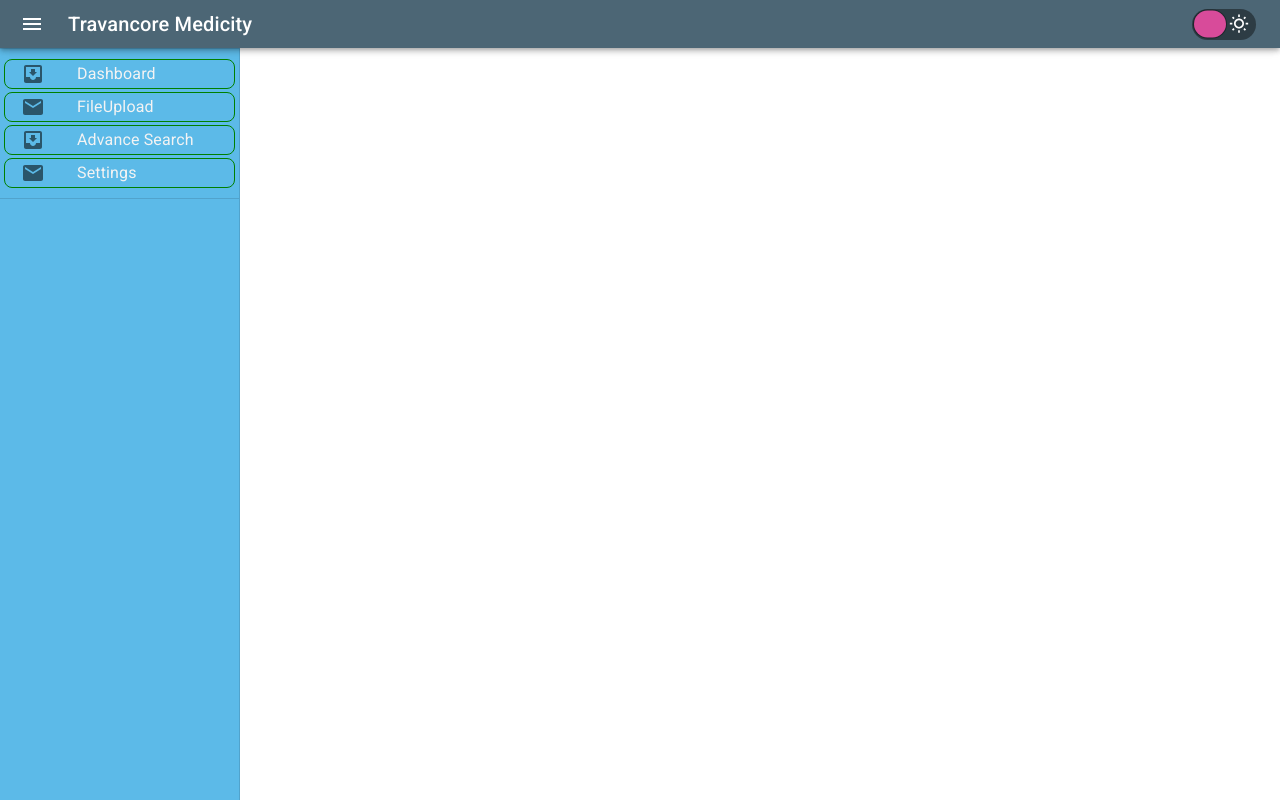
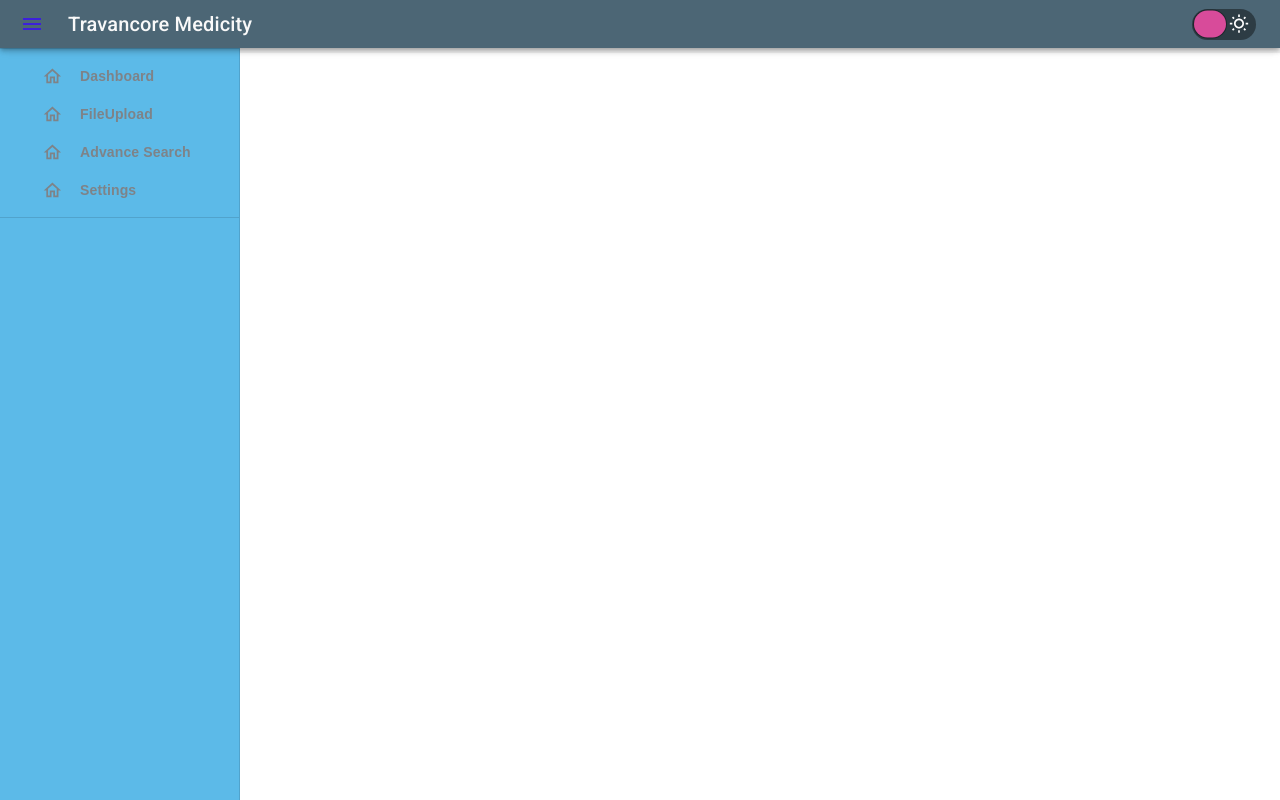
Before and after one commit to itmedicity/medfile_front, a React (Create React App) app: page /Home in a window 1280 px wide. Built offline with nearby package versions, Linux system fonts and the light colour scheme; sample sign-in values are in the browser's storage.

Commit message:
dark theme enables

```diff
--- a/src/Modules/Dashboard/Dashboard.jsx
+++ b/src/Modules/Dashboard/Dashboard.jsx
@@ -1,31 +1,48 @@
 // @ts-nocheck
-import {
-  Box,
-  Button,
-  Input,
-  Skeleton,
-} from "@mui/joy";
+import { Box, Button, Input, Skeleton } from "@mui/joy";
 import Grid from "@mui/material/Grid2";
 import React, { memo, useCallback, useEffect, useState } from "react";
-import { baseColor, sanitizeInput, warningNofity } from "../../Constant/Constant";
+import {
+  baseColor,
+  sanitizeInput,
+  warningNofity,
+} from "../../Constant/Constant";
 import SearchOutlinedIcon from "@mui/icons-material/SearchOutlined";
 import ContentPasteSearchOutlinedIcon from "@mui/icons-material/ContentPasteSearchOutlined";
 import { TableVirtuoso } from "react-virtuoso";
 import { useQuery } from "@tanstack/react-query";
-import { getDocAll, getDocMasterLikeName, getDocMasterLikeNameNonSecureOnly, getDocTypeCount, getnonSecureDoconly } from "../../api/commonAPI";
+import {
+  getDocAll,
+  getDocMasterLikeName,
+  getDocMasterLikeNameNonSecureOnly,
+  getDocTypeCount,
+  getnonSecureDoconly,
+} from "../../api/commonAPI";
 import DashBoadTile from "./Components/DashBoadTile";
 import TableHeaderVirtue from "./Components/TableHeaderVirtue";
 import TableContentVirtue from "./Components/TableContentVirtue";
 import { ToastContainer } from "react-toastify";
-import RefreshIcon from '@mui/icons-material/Refresh';
+import RefreshIcon from "@mui/icons-material/Refresh";
 
-const localData = localStorage.getItem('app_auth')
-const credValue = atob(JSON.parse(localData)?.authType)
+const localData = localStorage.getItem("app_auth");
+const credValue = atob(JSON.parse(localData)?.authType);
 
 const Dashboard = () => {
-  const color = ['#fc930a', '#de2567', '#4ba64f', '#0ab3c7', '#4ba64f', '#de2567', '#fc930a', '#de2567', '#0ab3c7', '#0ab3c7', '#4ba64f',]
-  const [tableData, setTableData] = useState([])
-  const [searchParm, setSearchParm] = useState('')
+  const color = [
+    "#fc930a",
+    "#de2567",
+    "#4ba64f",
+    "#0ab3c7",
+    "#4ba64f",
+    "#de2567",
+    "#fc930a",
+    "#de2567",
+    "#0ab3c7",
+    "#0ab3c7",
+    "#4ba64f",
+  ];
+  const [tableData, setTableData] = useState([]);
+  const [searchParm, setSearchParm] = useState("");
 
   //GET THE DASH BOARD COUNT
   const {
@@ -35,60 +52,84 @@ const Dashboard = () => {
   } = useQuery({
     queryKey: ["getDocTypeCount"],
     queryFn: getDocTypeCount,
-    staleTime: Infinity
+    staleTime: Infinity,
   });
 
   // GET DOC ALL
 
-  const { isLoading: allDocLoading, data: allDocData, error: allDocError } = useQuery({
+  const {
+    isLoading: allDocLoading,
+    data: allDocData,
+    error: allDocError,
+  } = useQuery({
     queryKey: ["getAllDoc"],
     queryFn: credValue === 1 ? getDocAll : getnonSecureDoconly,
-    staleTime: Infinity
-  })
+    staleTime: Infinity,
+  });
 
-  const { isLoading: docNameLoading, data: docNameData, refetch, error: docNameError } = useQuery({
-    queryKey: ["getDocNameSearch",],
-    queryFn: () => credValue === 1 ? getDocMasterLikeNameNonSecureOnly(searchParm) : getDocMasterLikeName(searchParm),
+  const {
+    isLoading: docNameLoading,
+    data: docNameData,
+    refetch,
+    error: docNameError,
+  } = useQuery({
+    queryKey: ["getDocNameSearch"],
+    queryFn: () =>
+      credValue === 1
+        ? getDocMasterLikeNameNonSecureOnly(searchParm)
+        : getDocMasterLikeName(searchParm),
     enabled: !!searchParm,
-    staleTime: Infinity
-  })
+    staleTime: Infinity,
+  });
 
   const handleSearchFun = useCallback(() => {
     let searchContent = sanitizeInput(searchParm?.trim());
-    let stringLength = searchContent?.length
+    let stringLength = searchContent?.length;
     if (stringLength < 5) {
-      warningNofity('Search parameter must be greater than 5 letter')
-      return
+      warningNofity("Search parameter must be greater than 5 letter");
+      return;
     }
-    if (searchContent !== undefined || searchContent !== null || searchContent !== '' || stringLength > 5) {
-      refetch()
+    if (
+      searchContent !== undefined ||
+      searchContent !== null ||
+      searchContent !== "" ||
+      stringLength > 5
+    ) {
+      refetch();
     }
-  }, [searchParm, refetch])
-
+  }, [searchParm, refetch]);
 
   useEffect(() => {
     if (allDocData) {
-      setTableData(allDocData)
+      setTableData(allDocData);
     }
-  }, [allDocData])
+  }, [allDocData]);
 
-  useEffect(() => { if (docNameData) { setTableData(docNameData) } }, [docNameData])
+  useEffect(() => {
+    if (docNameData) {
+      setTableData(docNameData);
+    }
+  }, [docNameData]);
 
   const handleClearTable = () => {
-    setTableData(allDocData)
-    setSearchParm("")
-  }
+    setTableData(allDocData);
+    setSearchParm("");
+  };
 
   // console.log(allDocData)
 
   return (
-    <Box className="flex flex-col border-2 rounded-xl p-2 pb-2 overflow-scroll w-full">
+    <Box className="flex flex-col  rounded-xl p-2 pb-2 overflow-scroll w-full bg-bgcommon">
       <ToastContainer />
       <Grid container spacing={1} sx={{ flexGrow: 1 }}>
         {/* Dash board container start */}
         {docTypeLoding === true || docTypeError ? (
-          <Grid size={{ xs: 12, sm: 12, md: 12, lg: 12, xl: 12 }}  >
-            <Skeleton variant="rectangular" sx={{ height: '100%' }} animation="wave" />
+          <Grid size={{ xs: 12, sm: 12, md: 12, lg: 12, xl: 12 }}>
+            <Skeleton
+              variant="rectangular"
+              sx={{ height: "100%" }}
+              animation="wave"
+            />
           </Grid>
         ) : (
           docTypeData?.map((val, idx) => (
@@ -134,18 +175,18 @@ const Dashboard = () => {
         />
         <Box
           sx={{
-            display: 'flex',
-            justifyContent: 'center',
-            alignItems: 'center',
+            display: "flex",
+            justifyContent: "center",
+            alignItems: "center",
             ml: 2,
-            "--Button-radius": "40px"
+            "--Button-radius": "40px",
           }}
         >
           <Button
             startDecorator={<RefreshIcon />}
             onClick={handleClearTable}
             sx={{
-              height: '45px'
+              height: "45px",
             }}
           >
             Clear
@@ -167,8 +208,8 @@ const Dashboard = () => {
           style={{ height: "100%", width: "100%", border: "1px solid #ccc" }}
           className="flex flex-1 rounded-md"
           data={tableData}
-          fixedHeaderContent={() => (<TableHeaderVirtue />)}
-          itemContent={(index, data) => (<TableContentVirtue data={data} />)}
+          fixedHeaderContent={() => <TableHeaderVirtue />}
+          itemContent={(index, data) => <TableContentVirtue data={data} />}
         />
       </Box>
     </Box>
--- a/src/Pages/Home.jsx
+++ b/src/Pages/Home.jsx
@@ -22,8 +22,10 @@ import { useState } from "react";
 import ScreenCheck from "../Components/ScreenCheck";
 import { Container } from "@mui/material";
 import { Switch, switchClasses } from "@mui/joy";
-import BedtimeOutlinedIcon from '@mui/icons-material/BedtimeOutlined';
-import WbSunnyOutlinedIcon from '@mui/icons-material/WbSunnyOutlined';
+import BedtimeOutlinedIcon from "@mui/icons-material/BedtimeOutlined";
+import WbSunnyOutlinedIcon from "@mui/icons-material/WbSunnyOutlined";
+import HomeOutlinedIcon from "@mui/icons-material/HomeOutlined";
+import "./Style.css";
 
 function Home(props) {
   const navigation = useNavigate();
@@ -39,18 +41,16 @@ function Home(props) {
     setMobileOpen(false);
   };
 
-
   const handleChangeDarkMode = () => {
-    setDark(!dark)
+    setDark(!dark);
     if (dark === true) {
-      document.body.classList.remove('dark')
-      document.body.classList.add('light')
+      document.body.classList.remove("dark");
+      document.body.classList.add("light");
     } else {
-      document.body.classList.remove('light')
-      document.body.classList.add('dark')
+      document.body.classList.remove("light");
+      document.body.classList.add("dark");
     }
-  }
-
+  };
 
   const handleDrawerTransitionEnd = () => {
     setIsClosing(false);
@@ -74,19 +74,62 @@ function Home(props) {
           { menu: "Advance Search", text: "/Home/AdvancedSearch" },
           { menu: "Settings", text: "/Home/Settings" },
         ].map((val, index) => (
-          <ListItem
-            key={index}
-            disablePadding
-          >
+          <ListItem key={index} disablePadding sx={{ display: "flex" }}>
             <ListItemButton
               onClick={() => navigation(val.text)}
-              sx={{ border: 1, borderColor: "green", mx: 0.5, borderRadius: 2, my: 0.2, height: 30 }}
+              sx={{
+                display: "flex",
+                mx: 1,
+                borderRadius: 2.5,
+                my: 0.5,
+                height: 30,
+                alignItems: "center",
+                transition: "transform 0.3s ease, color 0.3s ease", // Smooth transition
+                transform: "translateX(0)",
+                ":hover": {
+                  bgcolor: "rgba(var(--active-bg))",
+                  "& .hoverClass": {
+                    transform: "translateX(2px)",
+                    color: "rgba(var(--font-primary-white))", // Change color for both icon and typography
+                  },
+                },
+              }}
             >
-              <ListItemIcon>
-                {index % 2 === 0 ? <InboxIcon /> : <MailIcon />}
+              <ListItemIcon
+                className="hoverClass"
+                sx={{
+                  display: "flex",
+                  justifyContent: "center",
+                  color: "rgba(var(--font-secondary-white))",
+                  transition: "transform 0.3s ease, color 0.3s ease", // Smooth transition
+                  transform: "translateX(0)",
+                  // ":hover": {
+                  //   color: "rgba(var(--font-primary-white))",
+                  // },
+                }}
+              >
+                <HomeOutlinedIcon
+                  className="hoverClass"
+                  sx={{ fontSize: "1.3rem", lineHeight: "1.4rem" }}
+                />
               </ListItemIcon>
-              {/* <ListItemText primary={val.menu} sx={{}} /> */}
-              <Typography noWrap className="text-bgoffwhite" >{val.menu}</Typography>
+              <Typography
+                noWrap
+                className="hoverClass text-fontsecondarywhite "
+                sx={{
+                  display: "flex",
+                  fontFamily: "var(--font-varient)",
+                  fontSize: "14px",
+                  fontWeight: 600,
+                  transition: "transform 0.3s ease, color 0.3s ease", // Smooth transition
+                  transform: "translateX(0)",
+                  // ":hover": {
+                  //   color: "rgba(var(--font-primary-white))",
+                  // },
+                }}
+              >
+                {val.menu}
+              </Typography>
             </ListItemButton>
           </ListItem>
         ))}
@@ -119,11 +162,20 @@ function Home(props) {
                 aria-label="open drawer"
                 edge="start"
                 onClick={handleDrawerToggle}
-                sx={{ mr: 2, display: { sm: "flex" }, color: "rgba(var(--font-light))" }}
+                sx={{
+                  mr: 2,
+                  display: { sm: "flex" },
+                  color: "rgba(60, 32, 219)",
+                }}
               >
                 <MenuIcon />
               </IconButton>
-              <Typography variant="h6" noWrap component="div" className="text-fontLight" >
+              <Typography
+                variant="h6"
+                noWrap
+                component="div"
+                className="text-fontprimarywhite"
+              >
                 Travancore Medicity
               </Typography>
               {/* <ScreenCheck /> */}
@@ -137,33 +189,38 @@ function Home(props) {
                   track: {
                     children: (
                       <>
-                        <BedtimeOutlinedIcon sx={{ ml: '8px' }} fontSize="small" />
-                        <WbSunnyOutlinedIcon sx={{ mr: '7px' }} fontSize="small" />
+                        <BedtimeOutlinedIcon
+                          sx={{ ml: "8px" }}
+                          fontSize="small"
+                        />
+                        <WbSunnyOutlinedIcon
+                          sx={{ mr: "7px" }}
+                          fontSize="small"
+                        />
                       </>
                     ),
                   },
                 }}
                 sx={{
-                  '--Switch-thumbSize': '27px',
-                  '--Switch-trackWidth': '64px',
-                  '--Switch-trackHeight': '31px',
-                  '--Switch-thumbWidth': '32px',
-                  '--Switch-thumbBackground': 'rgb(216,75,154)',
-                  '--Switch-trackBackground': 'rgba(15,18,20,0.5)',
-                  '&:hover': {
-                    '--Switch-trackBackground': 'rgba(15,18,20,0.5)',
+                  "--Switch-thumbSize": "27px",
+                  "--Switch-trackWidth": "64px",
+                  "--Switch-trackHeight": "31px",
+                  "--Switch-thumbWidth": "32px",
+                  "--Switch-thumbBackground": "rgb(216,75,154)",
+                  "--Switch-trackBackground": "rgba(15,18,20,0.5)",
+                  "&:hover": {
+                    "--Switch-trackBackground": "rgba(15,18,20,0.5)",
                   },
                   [`&.${switchClasses.checked}`]: {
-                    '--Switch-trackBackground': 'rgba(15,18,20,0.5)',
-                    '--Switch-thumbBackground': 'rgb(216,75,154)',
-                    '&:hover': {
-                      '--Switch-trackBackground': 'rgba(15,18,20,0.5)',
+                    "--Switch-trackBackground": "rgba(15,18,20,0.5)",
+                    "--Switch-thumbBackground": "rgb(216,75,154)",
+                    "&:hover": {
+                      "--Switch-trackBackground": "rgba(15,18,20,0.5)",
                     },
                   },
                 }}
               />
             </Box>
-
           </Toolbar>
         </Box>
       </AppBar>
@@ -191,7 +248,7 @@ function Home(props) {
             },
           }}
           onClose={handleDrawerClose}
-        // open={mobileOpen}
+          // open={mobileOpen}
         >
           {drawer}
         </Drawer>
@@ -201,6 +258,7 @@ function Home(props) {
       {/* MAIN CONTENT START  */}
       <Box
         component="main"
+        className="bg-bgcommon"
         sx={{
           flexGrow: 1,
           p: "0.15rem",
--- /dev/null
+++ b/src/Pages/Style.css
@@ -0,0 +1,3 @@
+.hoverClass:hover {
+  /* color: white; */
+}
```
Also changed, not shown: src/App.css (+48 -37 lines), tailwind.config.js (+7 -1 lines).
